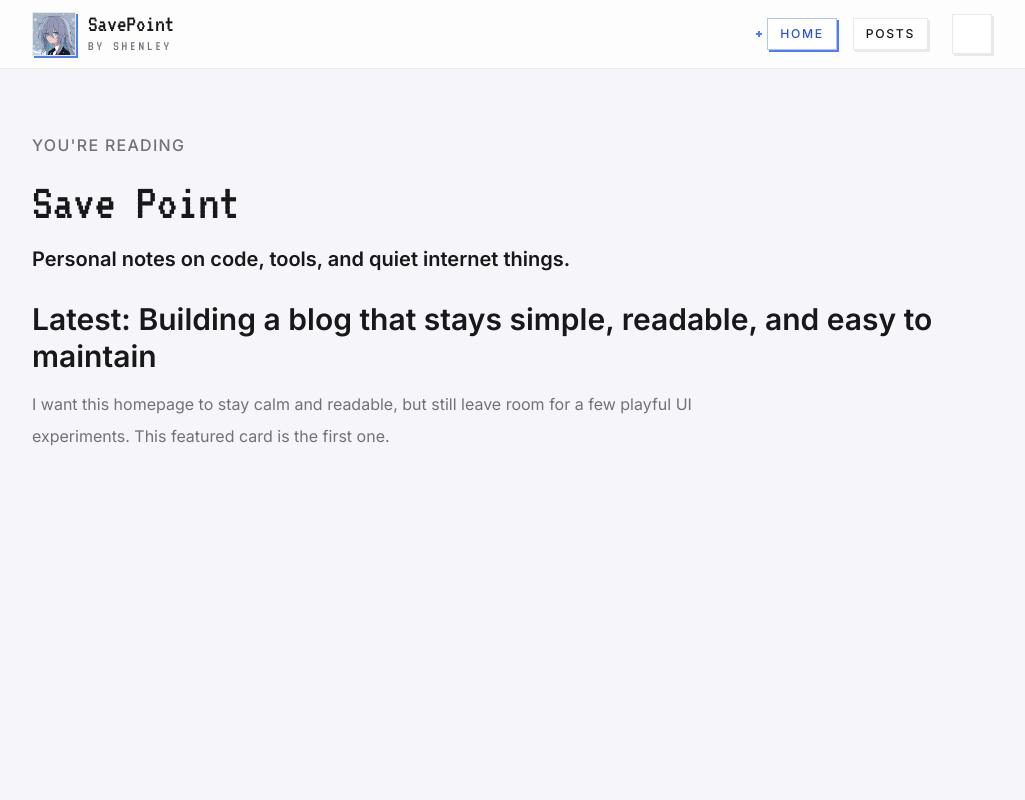
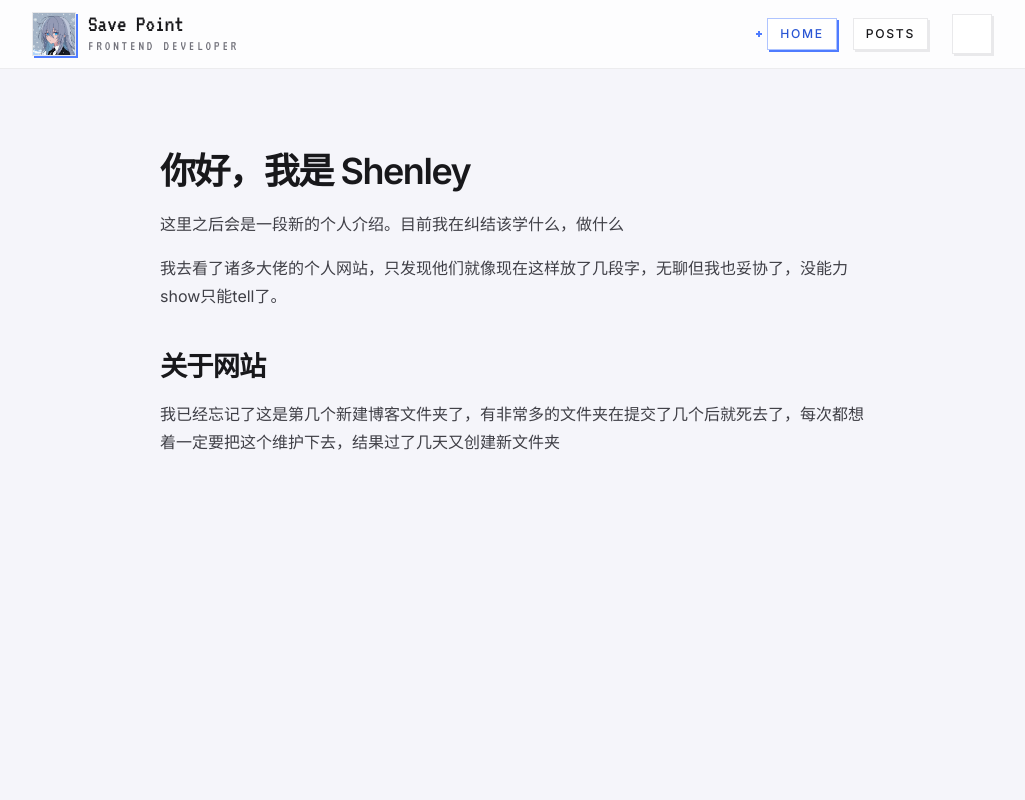
Before and after one commit to shenlye/SP, a Next.js app: page / in a window 1280 px wide. Shown: the top 800 px of the page, without its empty margins (128-1153 px from the left). Built offline with nearby package versions, Linux system fonts and the light colour scheme; some icons are missing.

Commit message:
feat: update site description and replace static title with config value in SiteHeader

```diff
--- a/app/components/site-header.tsx
+++ b/app/components/site-header.tsx
@@ -4,6 +4,7 @@ import Image from "next/image";
 import Link from "next/link";
 import { usePathname } from "next/navigation";
 import { useState } from "react";
+import { siteConfig } from "@/app/config";
 import { Button } from "./button";
 import {
   useCloseOnEscape,
@@ -31,10 +32,10 @@ function BrandLink({ onClick }: { onClick?: () => void }) {
 
       <span className="flex min-w-0 flex-col">
         <span className="font-display text-2xl leading-none text-foreground">
-          SavePoint
+          {siteConfig.title}
         </span>
         <span className="font-medium font-display text-sm uppercase tracking-[0.2em] text-muted">
-          by Shenley
+          Frontend Developer
         </span>
       </span>
     </Link>
--- a/app/config.ts
+++ b/app/config.ts
@@ -3,7 +3,7 @@ import type { SitemapEntryDefaults } from "@/app/lib/sitemap/config";
 // 站点配置
 export const siteConfig = {
   title: "Save Point",
-  description: "A simple save point system for your game.",
+  description: "A personal blog about programming, technology, and life.",
   url: "https://toy.shenley.cn",
   locale: "zh-CN",
 };
--- /dev/null
+++ b/app/page.mdx
@@ -0,0 +1,19 @@
+export const metadata = {
+  title: "Save Point",
+  description: "Shenley 的个人介绍和博客入口。",
+}
+
+<main className="min-h-screen bg-background text-foreground">
+  <article className="mx-auto w-full max-w-3xl px-6 py-14 sm:px-8 sm:py-20">
+# 你好，我是 Shenley
+
+这里之后会是一段新的个人介绍。目前我在纠结该学什么，做什么
+
+我去看了诸多大佬的个人网站，只发现他们就像现在这样放了几段字，无聊但我也妥协了，没能力show只能tell了。
+
+## 关于网站
+
+我已经忘记了这是第几个新建博客文件夹了，有非常多的文件夹在提交了几个后就死去了，每次都想着一定要把这个维护下去，结果过了几天又创建新文件夹
+
+  </article>
+</main>
--- a/app/page.tsx
+++ /dev/null
@@ -1,38 +0,0 @@
-export default async function Home() {
-
-  return (
-    <div className="min-h-screen bg-background text-foreground">
-      <main className="relative overflow-hidden">
-        <div className="absolute inset-0 dark:bg-[radial-gradient(circle_at_20%_25%,rgba(168,85,247,0.18),transparent_30%)]" />
-
-        <section className="relative mx-auto flex min-h-[calc(100vh-73px)] w-full max-w-5xl items-start px-6 pt-12 pb-16 sm:px-8 sm:pt-16 sm:pb-20">
-          <div className="w-full max-w-5xl">
-            <p className="mb-4 text-sm font-medium tracking-[0.08em] text-muted uppercase sm:text-base">
-              You&apos;re reading
-            </p>
-
-            <h1 className="font-display max-w-3xl text-2xl leading-[1.15] text-foreground sm:text-4xl md:text-[3.25rem]">
-              Save Point
-            </h1>
-
-            <p className="mt-3 text-lg font-semibold text-foreground sm:text-xl">
-              Personal notes on code, tools, and quiet internet things.
-            </p>
-
-            <div className="mt-7 max-w-5xl">
-              <h2 className="text-xl font-semibold leading-tight text-foreground sm:text-3xl">
-                Latest: Building a blog that stays simple, readable, and easy to maintain
-              </h2>
-
-              <p className="mt-3 max-w-2xl text-sm leading-7 text-muted sm:text-base sm:leading-8">
-                I want this homepage to stay calm and readable, but still leave
-                room for a few playful UI experiments. This featured card is the
-                first one.
-              </p>
-            </div>
-          </div>
-        </section>
-      </main>
-    </div>
-  );
-}
```
